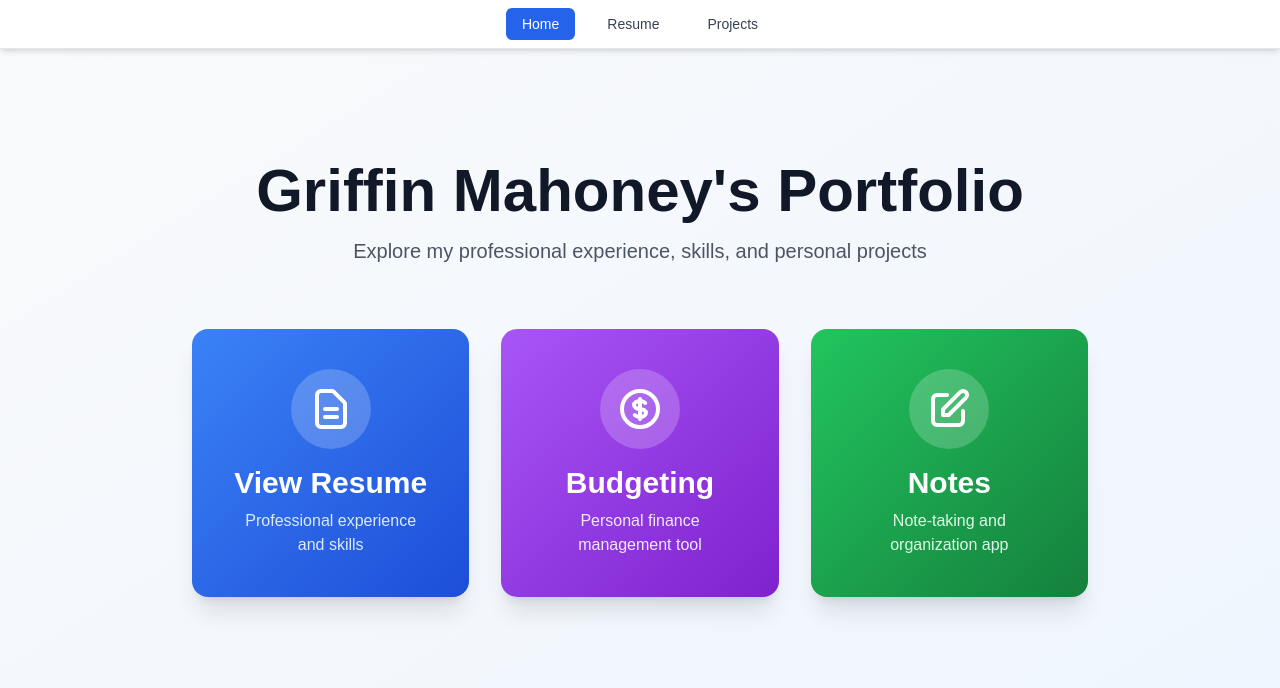
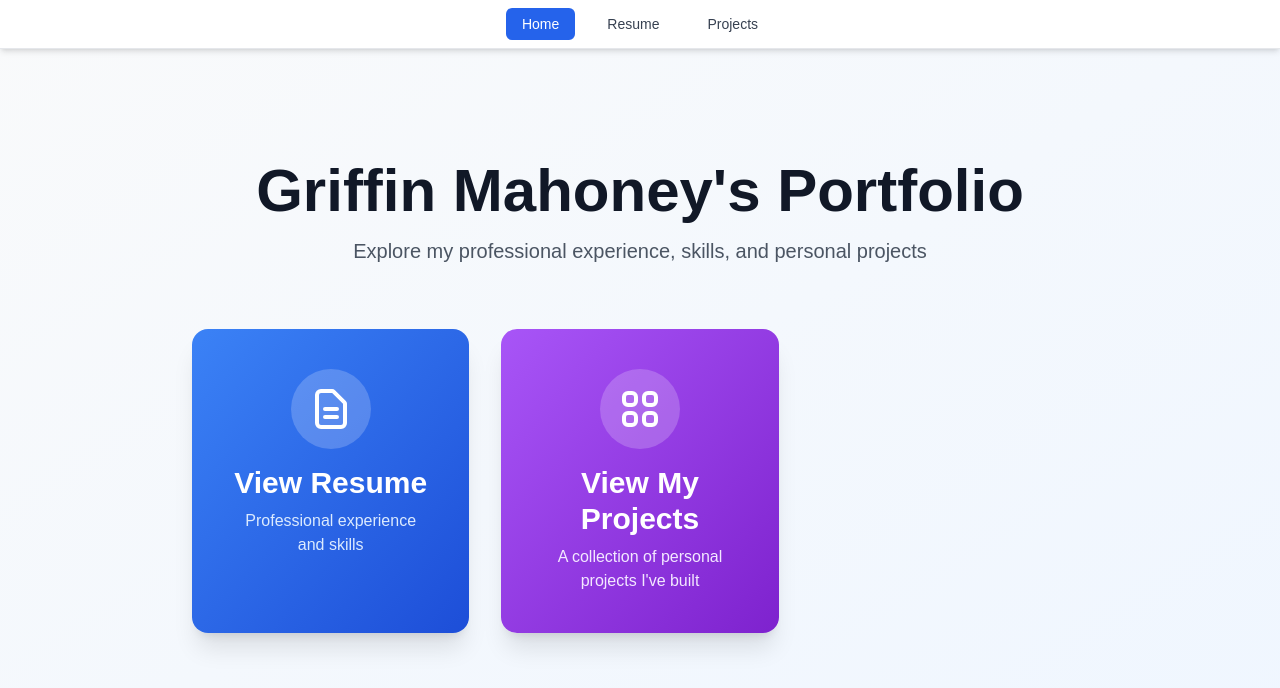
Before and after one commit to griffinm/resume, a Next.js app: page / in a window 1280 px wide. Shown: the top 688 px of the page. Built offline with nearby package versions, Linux system fonts and the light colour scheme.

Commit message:
Re arranging buttons on the home page

```diff
--- a/src/app/page.tsx
+++ b/src/app/page.tsx
@@ -43,9 +43,9 @@ export default function HomePage() {
 
           {/* Budgeting Project Button */}
           <HomeButton
-            href="/projects/budgeting"
-            title="Budgeting"
-            description="Personal finance management tool"
+            href="/projects/"
+            title="View My Projects"
+            description="A collection of personal projects I've built"
             gradientFrom="from-purple-500"
             gradientTo="to-purple-700"
             hoverGradientFrom="from-purple-600"
@@ -61,32 +61,7 @@ export default function HomePage() {
                 viewBox="0 0 24 24"
                 stroke="currentColor"
               >
-                <path d="M12 8c-1.657 0-3 .895-3 2s1.343 2 3 2 3 .895 3 2-1.343 2-3 2m0-8c1.11 0 2.08.402 2.599 1M12 8V7m0 1v8m0 0v1m0-1c-1.11 0-2.08-.402-2.599-1M21 12a9 9 0 11-18 0 9 9 0 0118 0z" />
-              </svg>
-            }
-          />
-
-          {/* Notes Project Button */}
-          <HomeButton
-            href="/projects/notes"
-            title="Notes"
-            description="Note-taking and organization app"
-            gradientFrom="from-green-500"
-            gradientTo="to-green-700"
-            hoverGradientFrom="from-green-600"
-            hoverGradientTo="to-green-800"
-            textColor="text-green-100"
-            icon={
-              <svg
-                className="w-12 h-12 text-white"
-                fill="none"
-                strokeLinecap="round"
-                strokeLinejoin="round"
-                strokeWidth="2"
-                viewBox="0 0 24 24"
-                stroke="currentColor"
-              >
-                <path d="M11 5H6a2 2 0 00-2 2v11a2 2 0 002 2h11a2 2 0 002-2v-5m-1.414-9.414a2 2 0 112.828 2.828L11.828 15H9v-2.828l8.586-8.586z" />
+                <path d="M4 6a2 2 0 012-2h2a2 2 0 012 2v2a2 2 0 01-2 2H6a2 2 0 01-2-2V6zM14 6a2 2 0 012-2h2a2 2 0 012 2v2a2 2 0 01-2 2h-2a2 2 0 01-2-2V6zM4 16a2 2 0 012-2h2a2 2 0 012 2v2a2 2 0 01-2 2H6a2 2 0 01-2-2v-2zM14 16a2 2 0 012-2h2a2 2 0 012 2v2a2 2 0 01-2 2h-2a2 2 0 01-2-2v-2z" />
               </svg>
             }
           />
--- a/src/components/HomeButton/HomeButton.tsx
+++ b/src/components/HomeButton/HomeButton.tsx
@@ -27,7 +27,7 @@ export function HomeButton({
   return (
     <Link
       href={href}
-      className={`group relative overflow-hidden rounded-2xl bg-gradient-to-br ${gradientFrom} ${gradientTo} p-8 md:p-10 shadow-xl hover:shadow-2xl transition-all duration-300 transform hover:scale-105`}
+      className={`group relative overflow-hidden rounded-2xl bg-gradient-to-br ${gradientFrom} ${gradientTo} p-4 sm:p-8 md:p-10 shadow-xl hover:shadow-2xl transition-all duration-300 transform hover:scale-105`}
     >
       <div className="relative z-10 flex flex-col items-center text-center">
         <div className="mb-4 p-4 bg-white/20 rounded-full">
```
